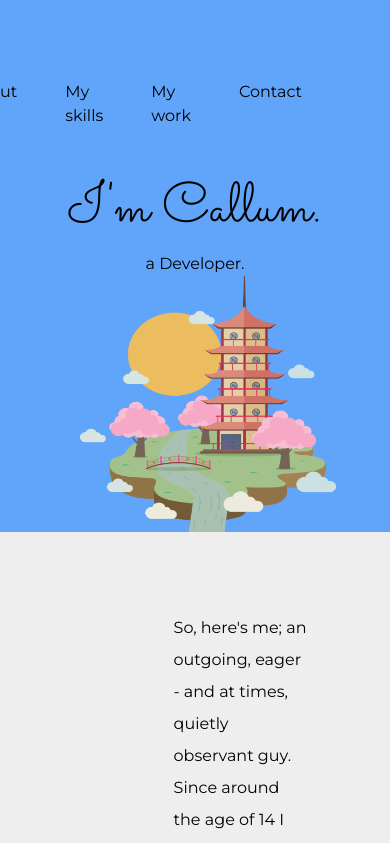
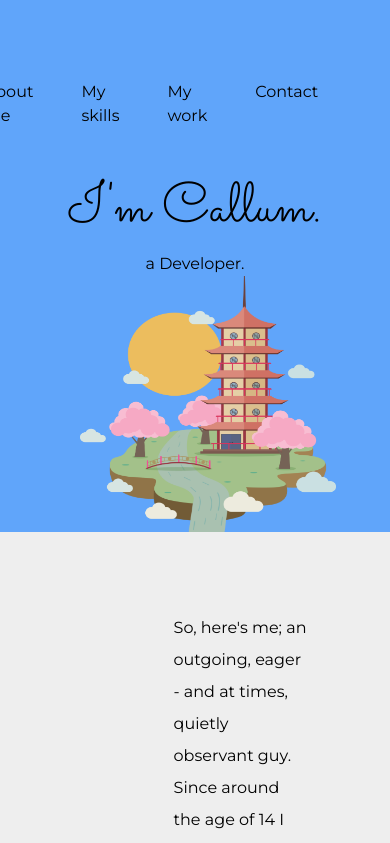
Before and after one commit to Callum-Xavi/My-Portfolio, a plain HTML site: page index.html in a window 390 px wide. Shown: the top 843 px of the page. Drawn offline with nearby package versions, Linux system fonts and the light colour scheme.

Commit message:
added some responsiveness to navbar. As recommended in code review

```diff
--- a/index.html
+++ b/index.html
@@ -18,7 +18,7 @@
 
   <body>
     <header class="header h-auto bg-blue-400">
-      <nav class="nav-section flex justify-end pt-20 pr-10">
+      <nav class="nav-section flex justify-center md:justify-end pt-20 pr-10">
         <a class="nav-link" href="#">About me</a>
         <a class="nav-link" href="#">My skills</a>
         <a class="nav-link" href="#">My work</a>
```
